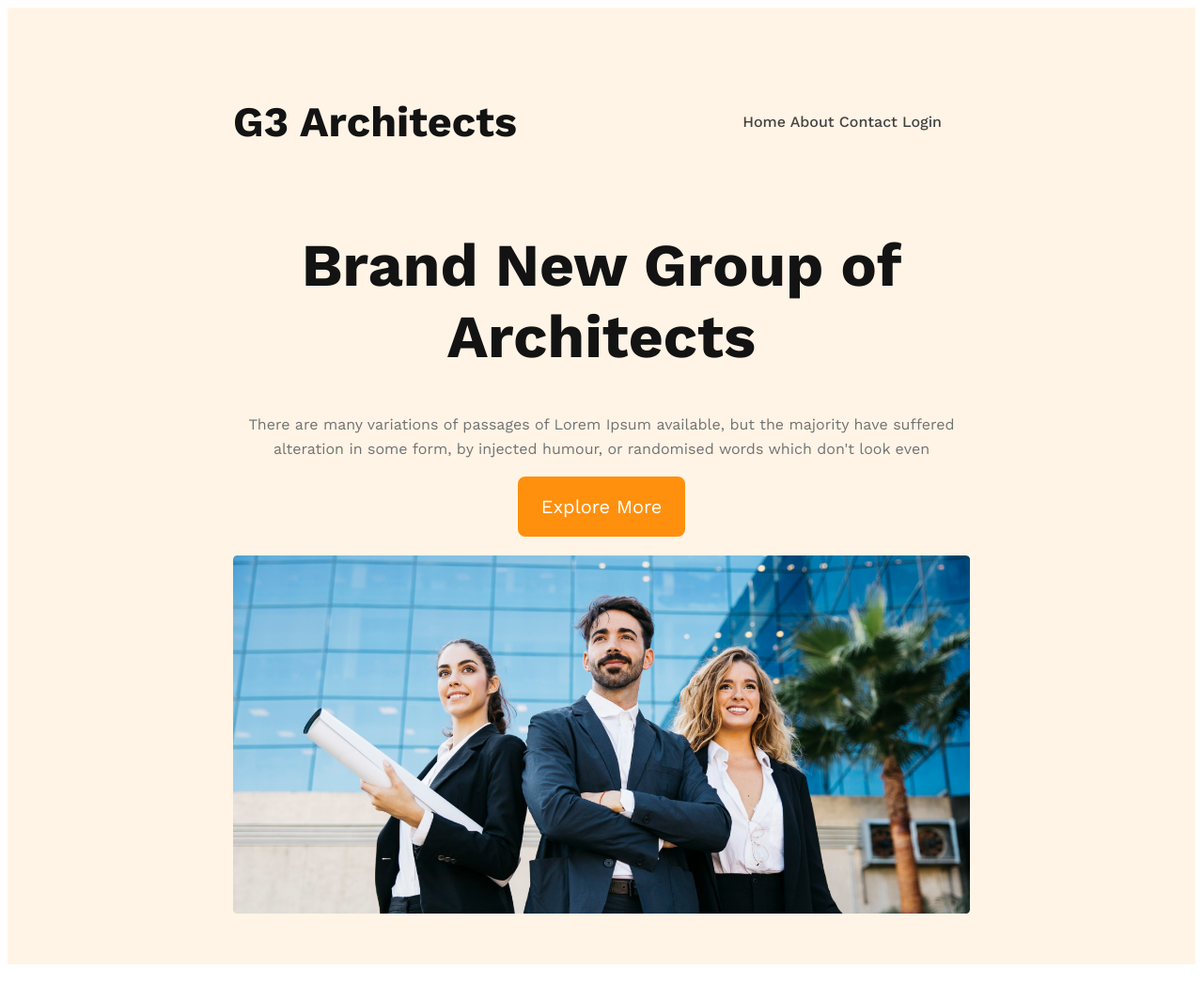
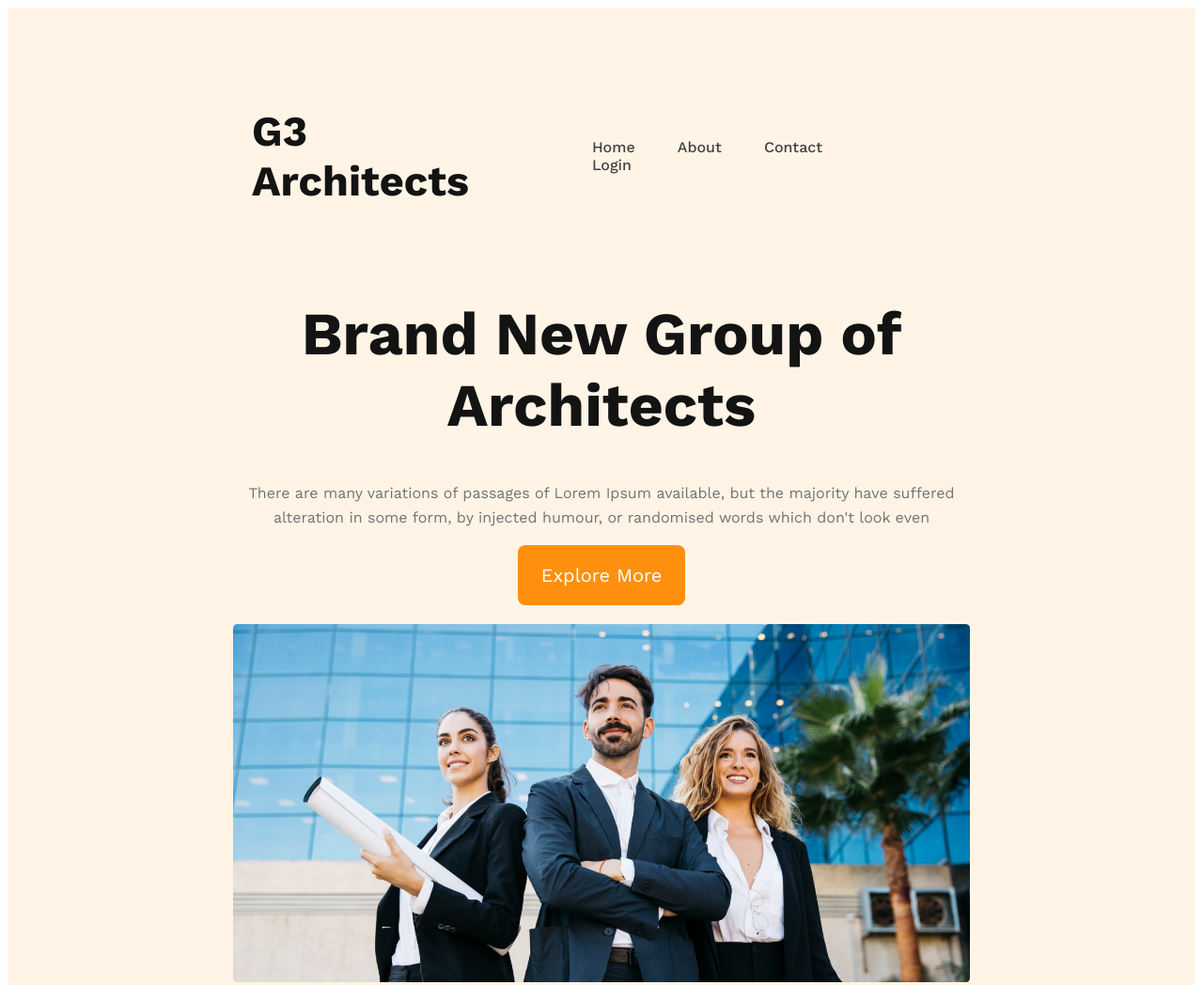
Before and after one commit to abunayeem90/g3-architects-website, a plain HTML site: page index.html in a window 1280 px wide. Shown: the top 1048 px of the page at 94% size. Drawn offline with nearby package versions, Linux system fonts and the light colour scheme.

Commit message:
add all changes

```diff
--- a/architects.css
+++ b/architects.css
@@ -31,13 +31,23 @@ nav {
     display: flex;
     justify-content: space-between;
     align-items: center;
+    padding: 10px 20px;
+
 }
+
+  nav ul li a {
+    padding: 10px 20px; /* adjust padding as needed */
+
+  }
+
+
 
 .section-title {
     font-size: 3rem;
-    color: var(--Dark-01, #131313);
+    color:  #131313;
     font-size: 45px;
     font-weight: 700;
+
 }
 
 nav>ul {
@@ -188,8 +198,9 @@ main {
 .facts-card-container .card {
     border-radius: 8px;
     border: 1px solid #FF900E;
+    padding: 30px 30px;
     text-align: center;
-    padding: 30px 30px;
+
 
 }
 
```
